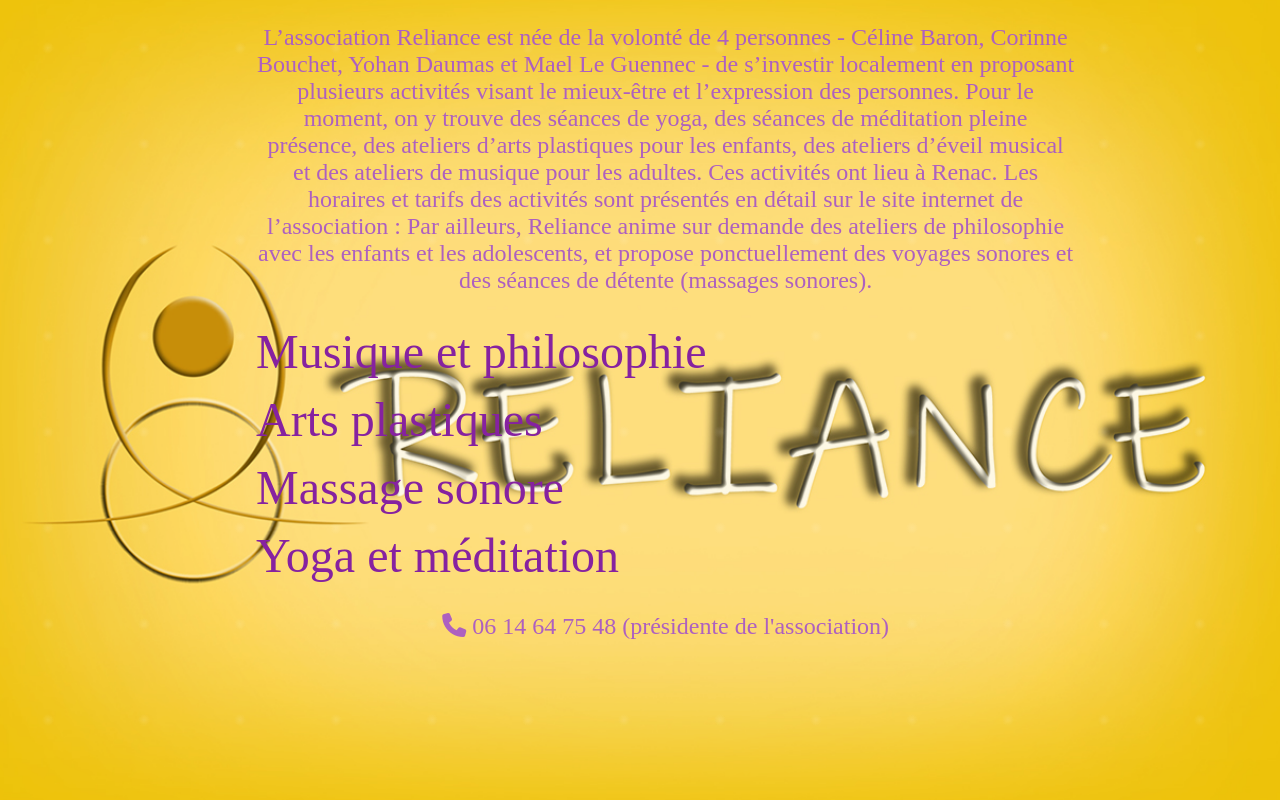
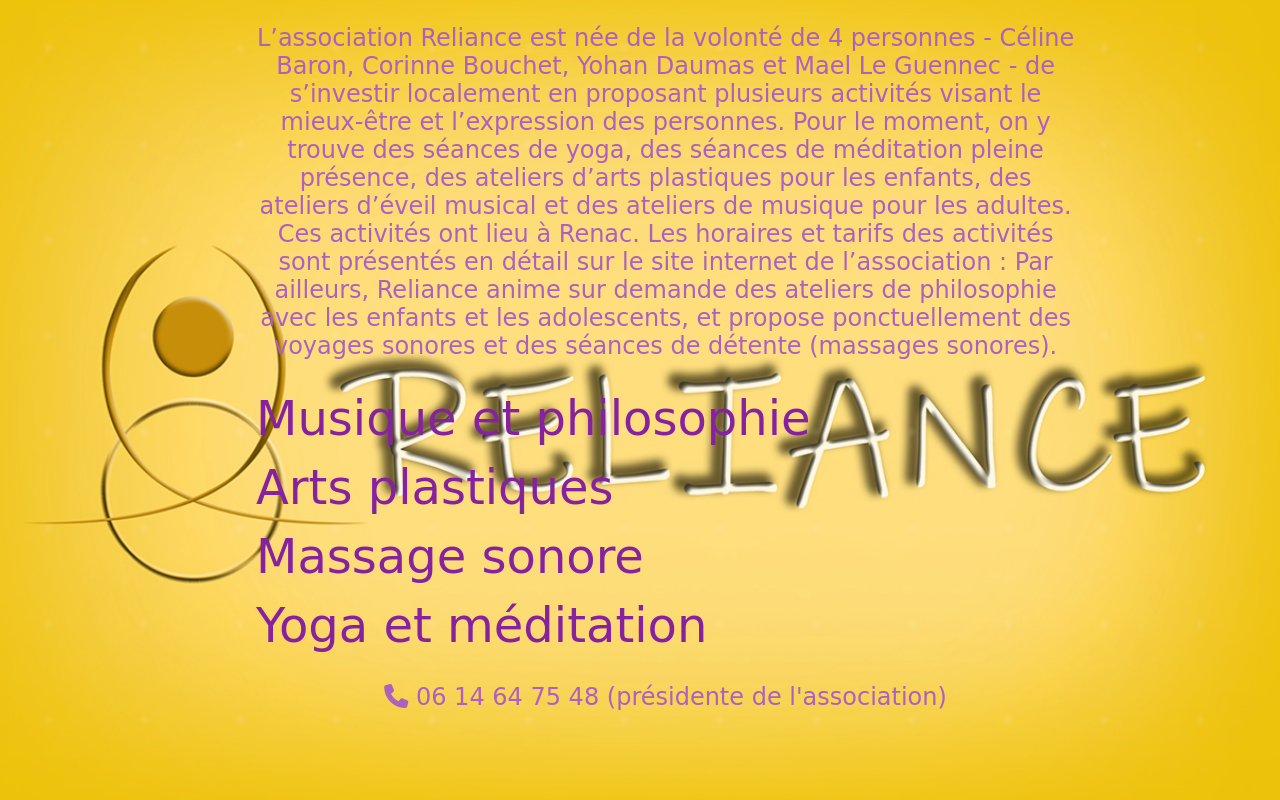
Before and after one commit to marekredon/asso, a plain HTML site: page index.html in a window 1280 px wide. Drawn offline with Linux system fonts and the light colour scheme.

Commit message:
essai de police

```diff
--- a/celine.css
+++ b/celine.css
@@ -5,7 +5,7 @@ html {
 
 body {
   color: rgb(0, 0, 0);
-  font-family: 'Roboto', sans-serif;
+  font-family: 'Bungee Spice', cursive;
   height : 100vh;
   justify-content: center;
   align-items: center;
--- a/style.css
+++ b/style.css
@@ -28,7 +28,7 @@ body {
   .menu-item1 {
     color: rgb(173, 96, 192);
     font-size: clamp(1.5rem, 1vw, 4rem);
-    font-family: "Ibarra Real Nova", serif;
+    font-family: 'Bungee Spice', cursive;
     text-align: center;
     padding-right: 20%;
   }
@@ -36,7 +36,7 @@ body {
   .menu-item {
     color: rgb(134, 34, 160);
     font-size: clamp(3rem, 3vw, 8rem);
-    font-family: "Ibarra Real Nova", serif;
+    font-family: 'Bungee Spice', cursive;
     display: block;
     text-decoration: none;
     padding: clamp(0.25rem, 0.5vw, 1rem) 0rem;
--- a/yohan.css
+++ b/yohan.css
@@ -10,7 +10,7 @@ body {
   background-color: rgb(20,20,20);
   user-select: none; /*empêche la séléction des textes par un utilisateur*/
   color: white;
-  font-family: 'Roboto', sans-serif;
+  font-family: 'Bungee Spice', cursive;
   /* display : flex; */
   height : 100vh;
   justify-content: center;
```
Also changed, not shown: celine.html (+3 -4 lines).
